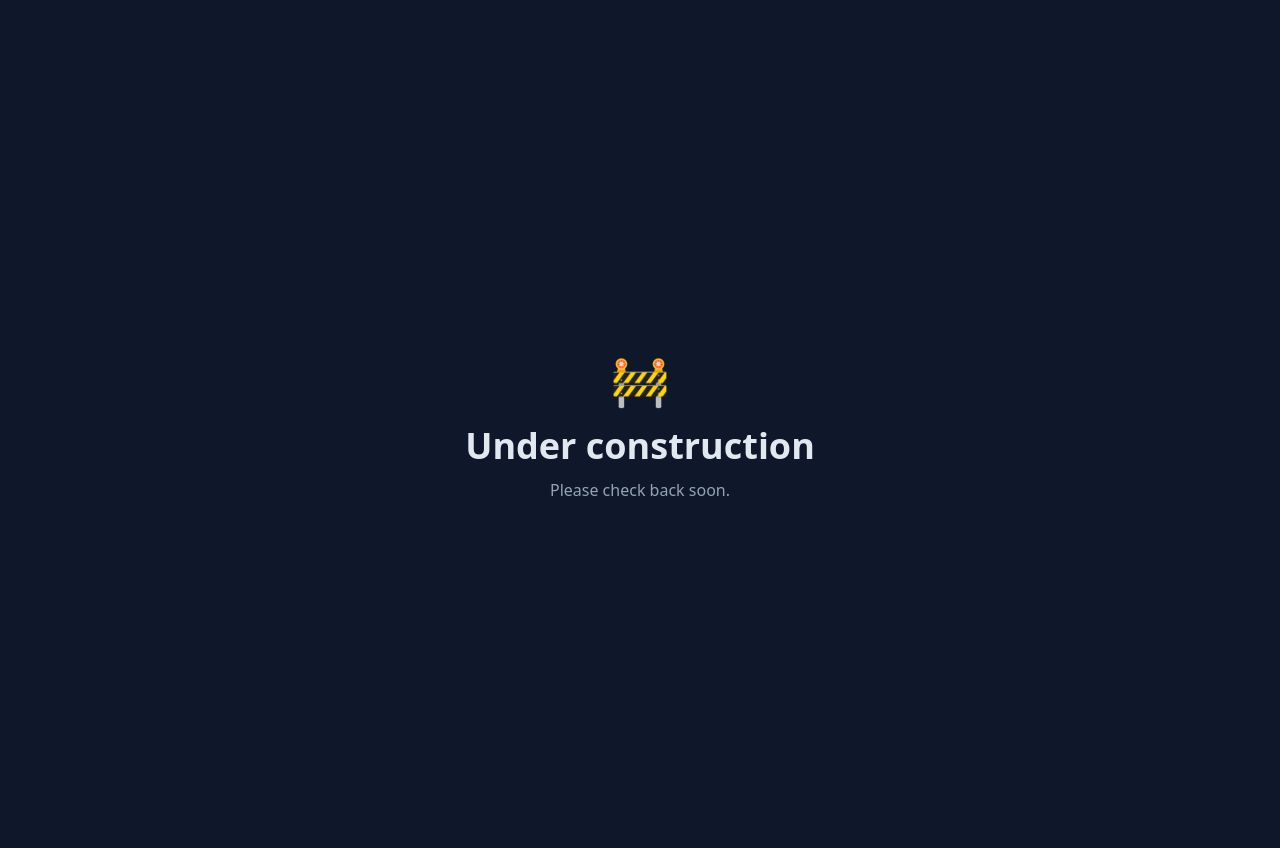
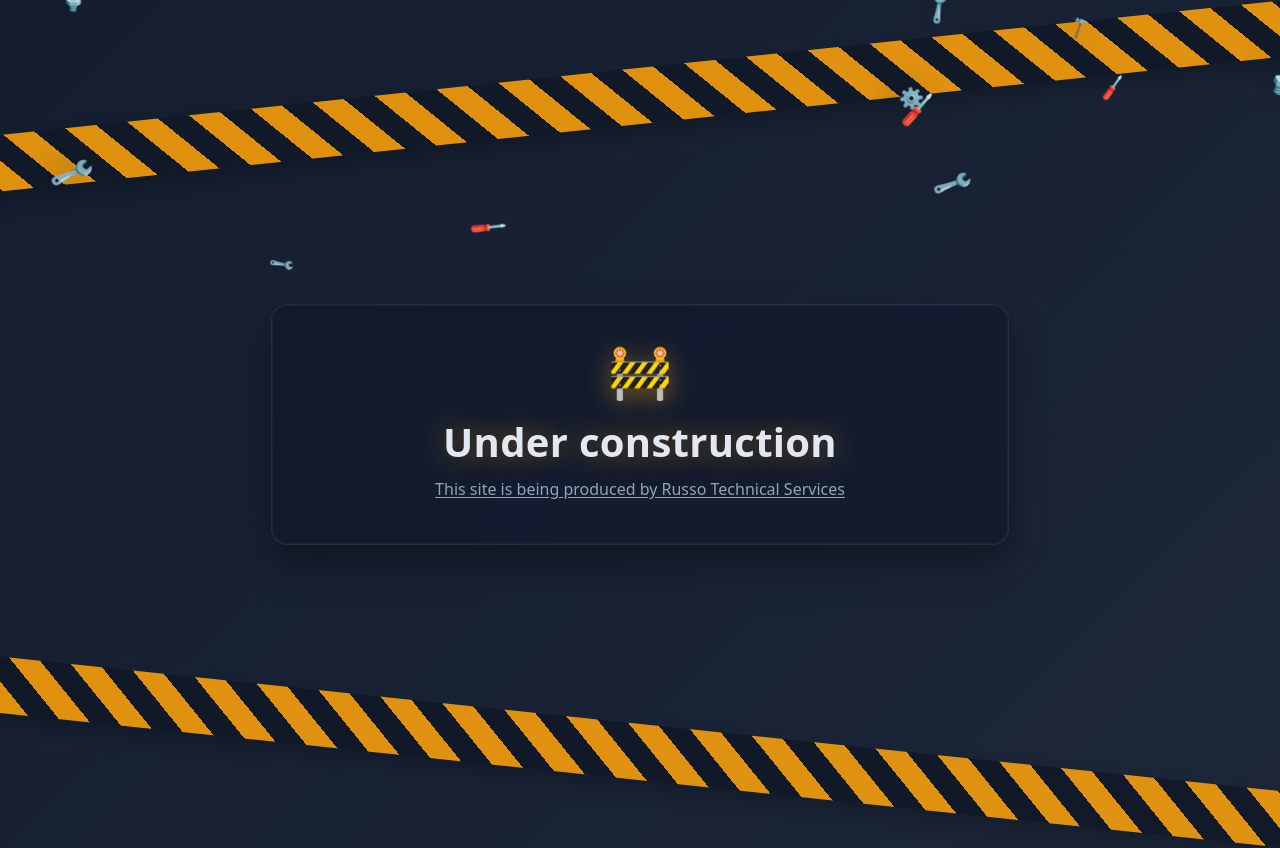
Before and after one commit to stellaxlin/Personal-Site, a plain HTML site: page index.html in a window 1280 px wide. Drawn offline with Linux system fonts and the light colour scheme.

Commit message:
Fancy Construction Page

```diff
--- a/index.html
+++ b/index.html
@@ -5,13 +5,35 @@
   <meta name="viewport" content="width=device-width, initial-scale=1.0" />
   <title>Under Construction</title>
   <style>
+    :root {
+      --bg1: #0f172a; /* slate-900 */
+      --bg2: #1e293b; /* slate-800 */
+      --accent1: #f59e0b; /* amber-500 */
+      --accent2: #f97316; /* orange-500 */
+      --textPrimary: #e2e8f0; /* slate-200 */
+      --textSecondary: #94a3b8; /* slate-400 */
+      --card: rgba(15, 23, 42, 0.55);
+      --cardBorder: rgba(255, 255, 255, 0.08);
+      --glow: rgba(245, 158, 11, 0.45);
+    }
+
     html, body {
       height: 100%;
       margin: 0;
       font-family: system-ui, -apple-system, Segoe UI, Roboto, Helvetica, Arial, "Apple Color Emoji", "Segoe UI Emoji";
-      background: #0f172a;
-      color: #e2e8f0;
+      color: var(--textPrimary);
+      background: linear-gradient(135deg, var(--bg1), var(--bg2));
+      background-size: 200% 200%;
+      animation: gradientShift 16s ease infinite;
     }
+
+    /* Animated gradient background */
+    @keyframes gradientShift {
+      0% { background-position: 0% 50%; }
+      50% { background-position: 100% 50%; }
+      100% { background-position: 0% 50%; }
+    }
+
     .container {
       min-height: 100%;
       display: flex;
@@ -19,32 +41,172 @@
       justify-content: center;
       text-align: center;
       padding: 24px;
+      position: relative;
+      overflow: hidden;
+      isolation: isolate;
     }
+
+    /* Moving caution tape stripes */
+    .tape {
+      position: absolute;
+      left: -10%;
+      width: 120%;
+      height: 56px;
+      background: repeating-linear-gradient(
+        45deg,
+        var(--accent1) 0 22px,
+        #111827 22px 44px
+      );
+      box-shadow: 0 10px 20px rgba(0,0,0,0.25);
+      opacity: 0.9;
+      transform: rotate(-6deg);
+      z-index: -1;
+      animation: none;
+    }
+    .tape.top { top: 8%; }
+    .tape.bottom { bottom: 8%; transform: rotate(6deg); }
+
+    @keyframes slideTape {
+      from { background-position: 0 0; }
+      to { background-position: 44px 0; }
+    }
+
+    /* Center card with glass effect */
+    .card {
+      background: var(--card);
+      backdrop-filter: blur(10px);
+      -webkit-backdrop-filter: blur(10px);
+      border: 1px solid var(--cardBorder);
+      border-radius: 16px;
+      padding: 32px 28px;
+      box-shadow: 0 20px 40px rgba(0,0,0,0.35), 0 0 0 1px rgba(255,255,255,0.03) inset;
+      max-width: 680px;
+      width: 100%;
+      position: relative;
+      z-index: 2;
+    }
+
+    .emoji {
+      font-size: 3.25rem;
+      display: inline-block;
+      filter: drop-shadow(0 6px 12px var(--glow));
+      animation: float 4.2s ease-in-out infinite;
+    }
+
+    @keyframes float {
+      0%, 100% { transform: translateY(0); }
+      50% { transform: translateY(-10px); }
+    }
+
     h1 {
-      font-size: 2.25rem;
+      font-size: 2.5rem;
       line-height: 1.2;
+      margin: 10px 0 12px;
+      text-shadow: 0 0 24px var(--glow);
+      letter-spacing: 0.3px;
+      animation: pulse 3.5s ease-in-out infinite;
+    }
+
+    @keyframes pulse {
+      0%, 100% { text-shadow: 0 0 12px var(--glow); }
+      50% { text-shadow: 0 0 28px var(--glow); }
+    }
+
+    .lead {
       margin: 0 0 12px;
+      color: var(--textSecondary);
     }
-    p {
-      margin: 0;
-      color: #94a3b8;
+
+    /* Producer link styling */
+    .producer {
+      color: var(--textSecondary);
+      text-decoration: underline;
+      text-underline-offset: 2px;
     }
-    .emoji {
-      font-size: 3rem;
-      display: block;
-      margin-bottom: 12px;
+    .producer:visited { color: var(--textSecondary); }
+
+    /* Falling nails */
+    .nails {
+      position: fixed;
+      inset: 0;
+      pointer-events: none;
+      z-index: 0;
+      overflow: hidden;
     }
+    .nail {
+      position: absolute;
+      top: -10vh;
+      left: var(--x, 50vw);
+      font-size: var(--size, 22px);
+      filter: drop-shadow(0 8px 14px rgba(0,0,0,0.35));
+      animation: fall var(--dur, 10s) linear forwards;
+      will-change: transform;
+    }
+    @keyframes fall {
+      0% { transform: translate3d(0, -10vh, 0) rotate(0deg); opacity: 0; }
+      5% { opacity: 1; }
+      100% { transform: translate3d(0, 120vh, 0) rotate(360deg); opacity: 0.9; }
+    }
+
+    .cta {
+      margin-top: 18px;
+      display: inline-flex;
+      align-items: center;
+      gap: 10px;
+      color: #0b0f1c;
+      background: linear-gradient(90deg, var(--accent1), var(--accent2));
+      padding: 10px 14px;
+      border-radius: 999px;
+      text-decoration: none;
+      font-weight: 600;
+      box-shadow: 0 12px 24px rgba(249, 115, 22, 0.25);
+      transition: transform 200ms ease, box-shadow 200ms ease;
+    }
+    .cta:hover { transform: translateY(-2px); box-shadow: 0 18px 32px rgba(249, 115, 22, 0.35); }
+    .cta:focus-visible { outline: 3px solid rgba(245, 158, 11, 0.6); outline-offset: 2px; }
   </style>
   <meta name="robots" content="noindex" />
   <meta name="description" content="This site is under construction." />
 </head>
 <body>
   <main class="container" aria-label="Under construction notice">
-    <div>
+    <div class="tape top" aria-hidden="true"></div>
+    <div class="tape bottom" aria-hidden="true"></div>
+    <section class="card" role="region" aria-labelledby="title">
       <span class="emoji" role="img" aria-label="Construction barrier">🚧</span>
-      <h1>Under construction</h1>
-      <p>Please check back soon.</p>
-    </div>
+      <h1 id="title">Under construction</h1>
+      <p class="lead">
+        <a class="producer" href="https://charlierusso.dev/" target="_blank" rel="noopener noreferrer">This site is being produced by Russo Technical Services</a>
+      </p>
+    </section>
+    <div class="nails" aria-hidden="true" id="nails"></div>
   </main>
+  <script>
+    (function startContinuousNails() {
+      var container = document.getElementById('nails');
+      if (!container) return;
+      var parts = ['🔩','🪛','🔨','🔧','⚙️'];
+
+      function spawnOne() {
+        var el = document.createElement('span');
+        el.className = 'nail';
+        el.textContent = parts[(Math.random() * parts.length) | 0];
+        var x = Math.random() * 100; // vw
+        var size = 16 + Math.random() * 18; // 16px - 34px
+        var duration = 9 + Math.random() * 10; // 9s - 19s
+        el.style.setProperty('--x', x + 'vw');
+        el.style.setProperty('--size', size + 'px');
+        el.style.setProperty('--dur', duration + 's');
+        container.appendChild(el);
+        // Clean up after the animation completes
+        setTimeout(function () {
+          if (el && el.parentNode === container) container.removeChild(el);
+        }, (duration * 1000) + 200);
+      }
+
+      // Spawn rate
+      setInterval(spawnOne, 300);
+    })();
+  </script>
 </body>
 </html>
```
